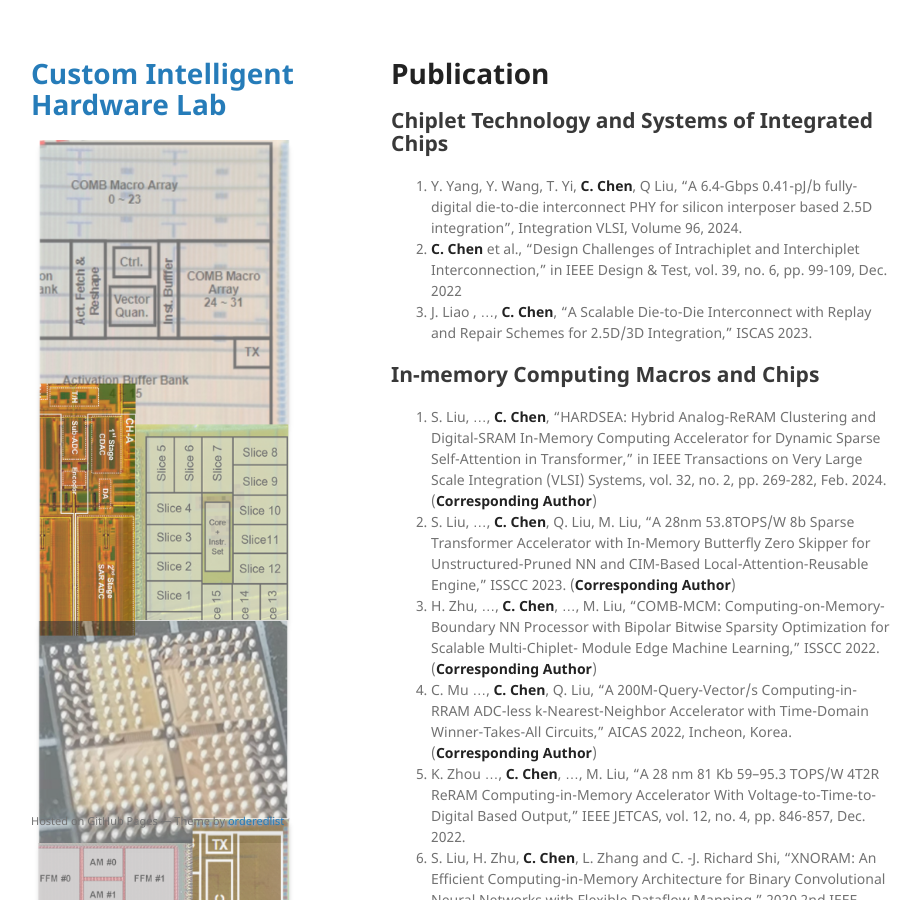
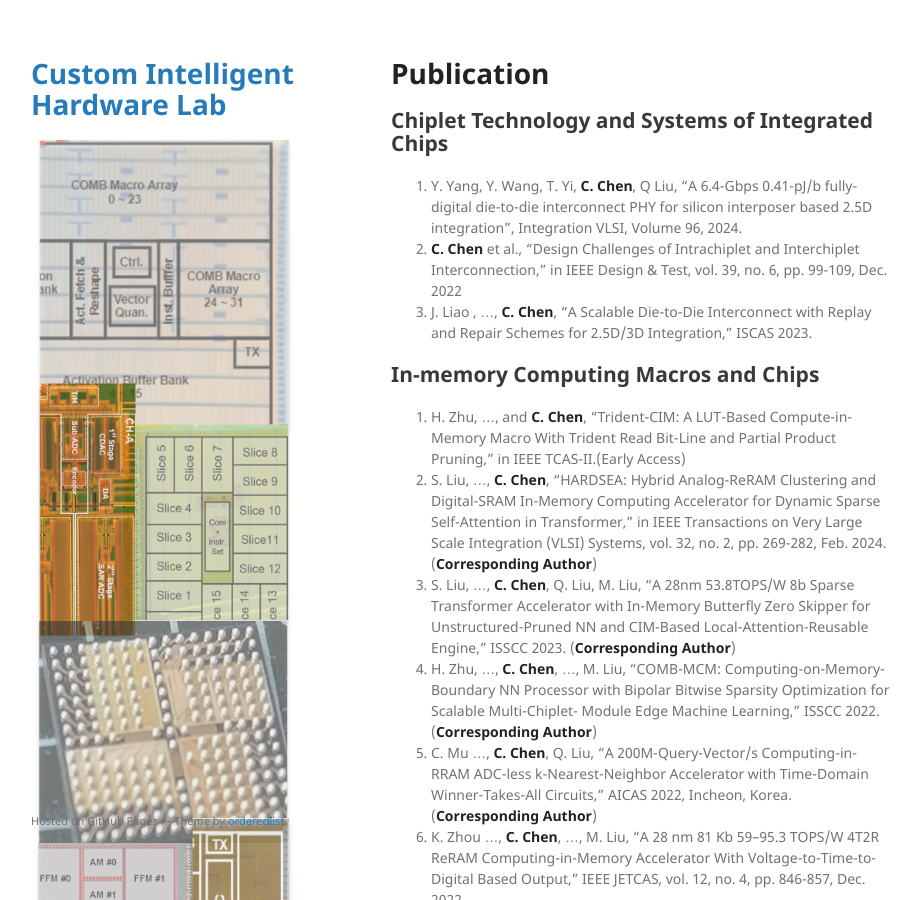
Before and after one commit to cihlab/cihlab.github.io, a Jekyll site: the page built from pub.md, in a window 1280 px wide and 900 px high. Shown: the whole window, without its empty margins (179-1100 px from the left). Built offline with Jekyll 4.4.1, drawn with Linux system fonts in a browser that asks for light colours; our own code applies the rules of GitHub Pages for plain Markdown files.

Commit message:
Update pub.md
add trident-cim

```diff
--- a/pub.md
+++ b/pub.md
@@ -12,6 +12,7 @@ layout: default
 
 ## In-memory Computing Macros and Chips
 
+1. H. Zhu, ..., and **C. Chen**, "Trident-CIM: A LUT-Based Compute-in-Memory Macro With Trident Read Bit-Line and Partial Product Pruning," in IEEE TCAS-II.(Early Access)
 1. S. Liu, ..., **C. Chen**, "HARDSEA: Hybrid Analog-ReRAM Clustering and Digital-SRAM In-Memory Computing Accelerator for Dynamic Sparse Self-Attention in Transformer," in IEEE Transactions on Very Large Scale Integration (VLSI) Systems, vol. 32, no. 2, pp. 269-282, Feb. 2024. (**Corresponding Author**)
 2.  S. Liu,  ..., **C. Chen**, Q. Liu, M. Liu, "A 28nm 53.8TOPS/W 8b Sparse Transformer Accelerator with In-Memory Butterfly Zero Skipper for Unstructured-Pruned NN and CIM-Based Local-Attention-Reusable Engine," ISSCC 2023. (**Corresponding Author**)
 3. H. Zhu, ..., **C. Chen**, ..., M. Liu, “COMB-MCM: Computing-on-Memory-Boundary NN Processor with Bipolar Bitwise Sparsity Optimization for Scalable Multi-Chiplet- Module Edge Machine Learning," ISSCC 2022. (**Corresponding Author**)
```
